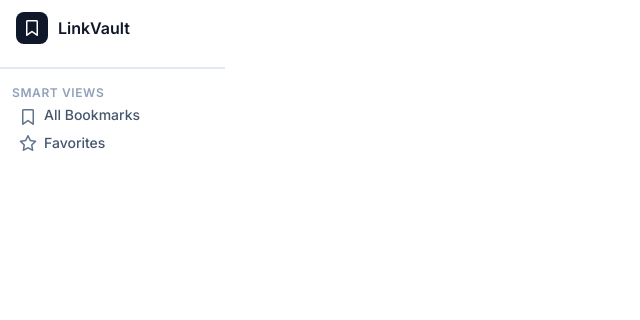
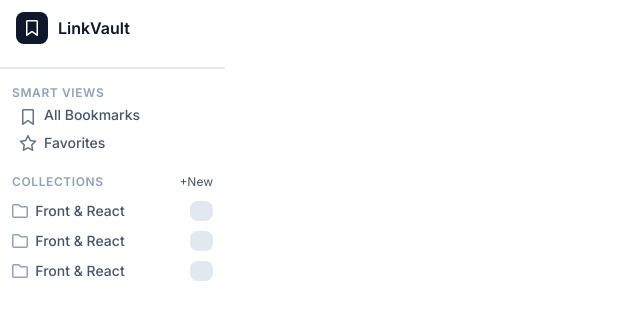
Before and after one commit to daniel-d7a/linkvault-starter, a plain HTML site: page index.html in a window 1280 px wide. Shown: the whole page, without its empty margins (0-640 px from the left). Drawn offline with nearby package versions, Linux system fonts and the light colour scheme.

Commit message:
feat: added collections

```diff
--- a/index.html
+++ b/index.html
@@ -64,7 +64,34 @@
 
 
     <!-- COLLECTIONS -->
-    <div>
+    <div class="pt-[16px] px-[12px]">
+      <div class="flex items-center justify-between">
+        <h2 class="text-[12px] text-[#90A1BA] font-semibold leading-[16px] tracking-[0.6px]">COLLECTIONS</h2>
+        <button class="text-[12px] text-[#45556C]">+New</button>
+      </div>
+
+      <div class="flex items-center justify-between mb-[5px] mt-[10px]">
+        <div class="flex items-center gap-[10px]">
+          <i class="fa-regular fa-folder w-[13.33px] h-[11.33] text-[#90A1B9]"></i>
+          <p class="text-[14px] font-medium text-[#45556C] leading-[20px] ">Front & React</p>
+        </div>
+        <p class="w-[22.92px] h-[20px] py-[2px] px-[8px] rounded-[8px] bg-[#E2E8F0]"></p>
+      </div>
+      <div class="flex items-center justify-between mb-[5px] mt-[10px]">
+        <div class="flex items-center gap-[10px]">
+          <i class="fa-regular fa-folder w-[13.33px] h-[11.33] text-[#90A1B9]"></i>
+          <p class="text-[14px] font-medium text-[#45556C] leading-[20px] ">Front & React</p>
+        </div>
+        <p class="w-[22.92px] h-[20px] py-[2px] px-[8px] rounded-[8px] bg-[#E2E8F0]"></p>
+      </div>
+      <div class="flex items-center justify-between mb-[5px] mt-[10px]">
+        <div class="flex items-center gap-[10px]">
+          <i class="fa-regular fa-folder w-[13.33px] h-[11.33] text-[#90A1B9]"></i>
+          <p class="text-[14px] font-medium text-[#45556C] leading-[20px] ">Front & React</p>
+        </div>
+        <p class="w-[22.92px] h-[20px] py-[2px] px-[8px] rounded-[8px] bg-[#E2E8F0]"></p>
+      </div>
+
 
     </div>
   </aside>
```
